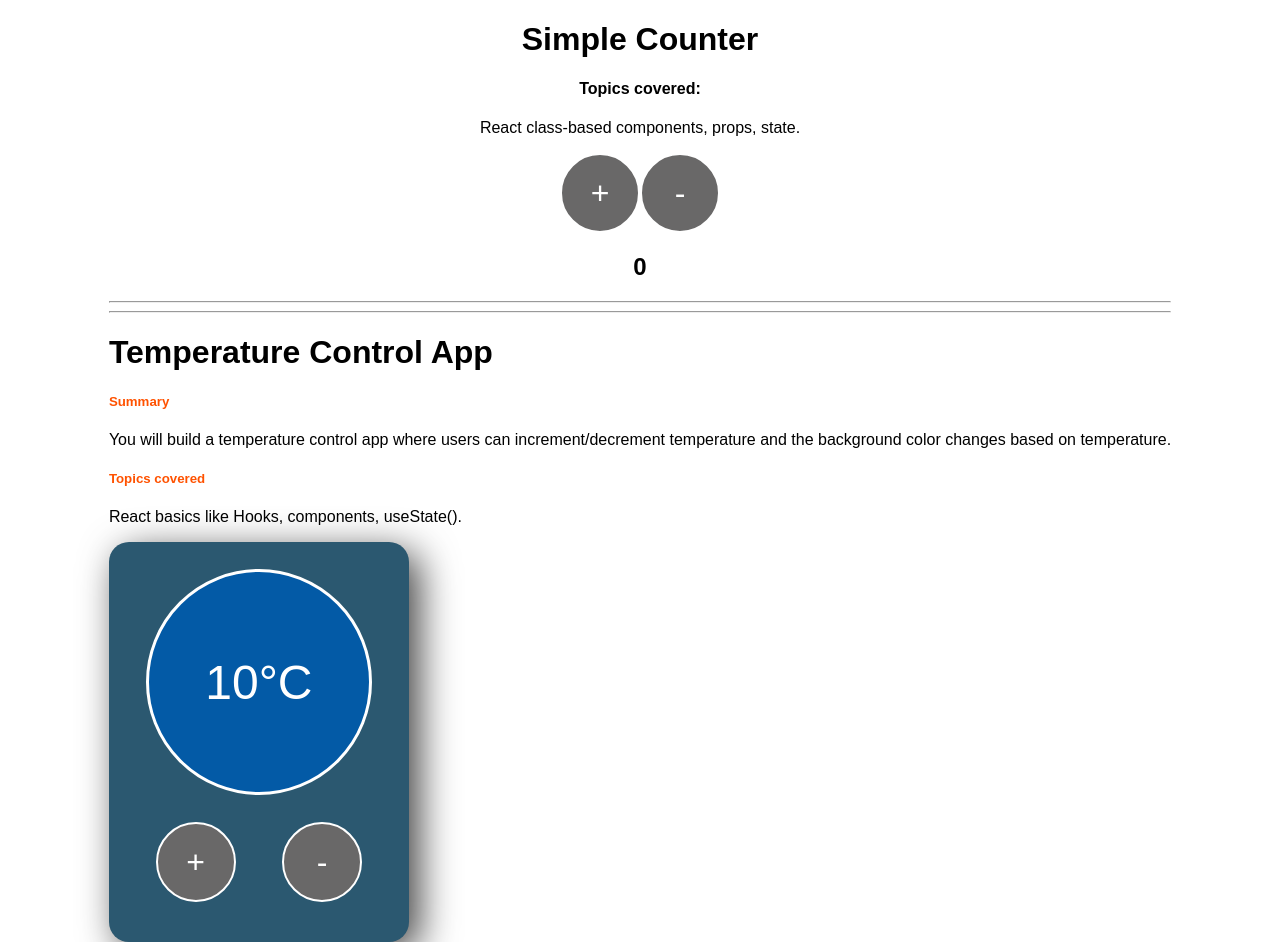
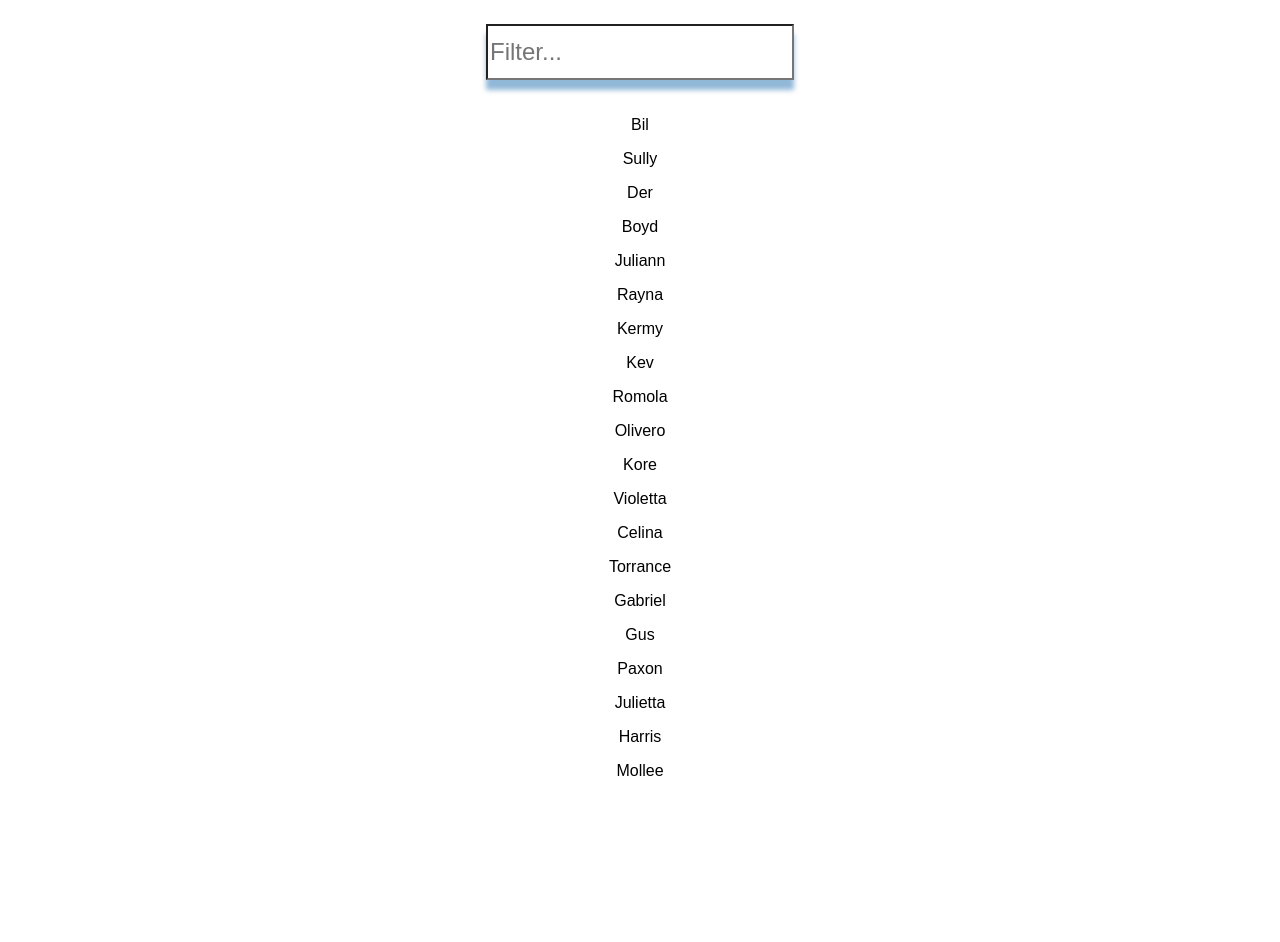
Before and after one commit to mucahitcigci/React-Easy-to-Hard-Example, a React (Create React App) app: page /dataApi in a window 1280 px wide. After the commit the page ends 800 px from the top, so only its background shows below. Built offline with nearby package versions, Linux system fonts and the light colour scheme; the HTML template or start-up script is replaced by a standard one.

Commit message:
new Update

```diff
--- a/package.json
+++ b/package.json
@@ -8,6 +8,7 @@
     "@testing-library/user-event": "^13.5.0",
     "react": "^18.2.0",
     "react-dom": "^18.2.0",
+    "react-router-dom": "^6.6.2",
     "react-scripts": "5.0.1",
     "web-vitals": "^2.1.4"
   },
--- a/src/App.css
+++ b/src/App.css
@@ -38,7 +38,7 @@ body {
   transition: background 0.5s;
 }
 
-button {
+.counter {
   border-radius: 100px;
   height: 80px;
   width: 80px;
@@ -48,12 +48,12 @@ button {
   border: 2px #ffffff solid;
 }
 
-button:hover {
+.counter:hover {
   background: rgb(184, 184, 184);
   cursor: pointer;
 }
 
-button:focus {
+.counter:focus {
   outline: 0;
 }
 
@@ -80,3 +80,14 @@ button:focus {
 .subject h5 {
   color: #ff5200;
 }
+.search-button {
+  border-radius: 10px;
+  font-size: 32px;
+  color: #ffffff;
+  background: rgb(105, 104, 104);
+  border: 2px #ffffff solid;
+}
+.search-button:hover {
+  background: rgb(184, 184, 184);
+  cursor: pointer;
+}
--- a/src/App.js
+++ b/src/App.js
@@ -1,17 +1,17 @@
+import React from "react";
 import "./App.css";
-import Increment from "./componenet/Increment";
-import Temperature from "./componenet/Temperature";
-
+import Home from "./pages/Home";
+import { BrowserRouter, Route, Routes } from "react-router-dom";
+import DataApi from "./pages/DataApi";
 function App() {
   return (
-    <div className="container">
-      <Increment />
-      <hr />
+    <BrowserRouter>
+      <Routes>
+        <Route path="/" element={<Home />} />
 
-      <hr />
-      <Temperature />
-    </div>
+        <Route path="/dataApi" element={<DataApi />} />
+      </Routes>
+    </BrowserRouter>
   );
 }
-
 export default App;
--- /dev/null
+++ b/src/MOCK_DATA.json
@@ -0,0 +1,162 @@
+[
+  {
+    "id": 1,
+    "first_name": "Bil",
+    "last_name": "Staton",
+    "email": "bstaton0@home.pl",
+    "gender": "Male",
+    "ip_address": "109.200.242.135"
+  },
+  {
+    "id": 2,
+    "first_name": "Sully",
+    "last_name": "Gimber",
+    "email": "sgimber1@mac.com",
+    "gender": "Male",
+    "ip_address": "119.43.9.74"
+  },
+  {
+    "id": 3,
+    "first_name": "Der",
+    "last_name": "Loy",
+    "email": "dloy2@shop-pro.jp",
+    "gender": "Male",
+    "ip_address": "191.246.183.209"
+  },
+  {
+    "id": 4,
+    "first_name": "Boyd",
+    "last_name": "Lytton",
+    "email": "blytton3@scribd.com",
+    "gender": "Male",
+    "ip_address": "250.212.86.55"
+  },
+  {
+    "id": 5,
+    "first_name": "Juliann",
+    "last_name": "Spurdon",
+    "email": "jspurdon4@chicagotribune.com",
+    "gender": "Female",
+    "ip_address": "156.115.177.196"
+  },
+  {
+    "id": 6,
+    "first_name": "Rayna",
+    "last_name": "Glencross",
+    "email": "rglencross5@hhs.gov",
+    "gender": "Female",
+    "ip_address": "223.153.67.159"
+  },
+  {
+    "id": 7,
+    "first_name": "Kermy",
+    "last_name": "Poluzzi",
+    "email": "kpoluzzi6@foxnews.com",
+    "gender": "Male",
+    "ip_address": "203.148.222.165"
+  },
+  {
+    "id": 8,
+    "first_name": "Kev",
+    "last_name": "Pothergill",
+    "email": "kpothergill7@homestead.com",
+    "gender": "Male",
+    "ip_address": "250.74.101.8"
+  },
+  {
+    "id": 9,
+    "first_name": "Romola",
+    "last_name": "Struys",
+    "email": "rstruys8@oakley.com",
+    "gender": "Female",
+    "ip_address": "210.195.61.224"
+  },
+  {
+    "id": 10,
+    "first_name": "Olivero",
+    "last_name": "Naylor",
+    "email": "onaylor9@senate.gov",
+    "gender": "Male",
+    "ip_address": "77.198.124.69"
+  },
+  {
+    "id": 11,
+    "first_name": "Kore",
+    "last_name": "Littledike",
+    "email": "klittledikea@rakuten.co.jp",
+    "gender": "Female",
+    "ip_address": "5.159.93.105"
+  },
+  {
+    "id": 12,
+    "first_name": "Violetta",
+    "last_name": "Setterington",
+    "email": "vsetteringtonb@umn.edu",
+    "gender": "Genderfluid",
+    "ip_address": "111.70.59.37"
+  },
+  {
+    "id": 13,
+    "first_name": "Celina",
+    "last_name": "Chetter",
+    "email": "cchetterc@psu.edu",
+    "gender": "Female",
+    "ip_address": "101.212.251.80"
+  },
+  {
+    "id": 14,
+    "first_name": "Torrance",
+    "last_name": "Boice",
+    "email": "tboiced@ocn.ne.jp",
+    "gender": "Male",
+    "ip_address": "212.10.75.18"
+  },
+  {
+    "id": 15,
+    "first_name": "Gabriel",
+    "last_name": "Burless",
+    "email": "gburlesse@gov.uk",
+    "gender": "Male",
+    "ip_address": "55.153.192.201"
+  },
+  {
+    "id": 16,
+    "first_name": "Gus",
+    "last_name": "Springtorp",
+    "email": "gspringtorpf@cyberchimps.com",
+    "gender": "Female",
+    "ip_address": "155.88.147.116"
+  },
+  {
+    "id": 17,
+    "first_name": "Paxon",
+    "last_name": "Beckwith",
+    "email": "pbeckwithg@google.com.au",
+    "gender": "Male",
+    "ip_address": "6.3.218.163"
+  },
+  {
+    "id": 18,
+    "first_name": "Julietta",
+    "last_name": "Fortun",
+    "email": "jfortunh@artisteer.com",
+    "gender": "Female",
+    "ip_address": "83.96.205.205"
+  },
+  {
+    "id": 19,
+    "first_name": "Harris",
+    "last_name": "Kiendl",
+    "email": "hkiendli@oracle.com",
+    "gender": "Male",
+    "ip_address": "147.221.65.9"
+  },
+  {
+    "id": 20,
+    "first_name": "Mollee",
+    "last_name": "Wivell",
+    "email": "mwivellj@etsy.com",
+    "gender": "Female",
+    "ip_address": "69.239.76.247"
+  }
+]
--- a/src/componenet/Temperature.js
+++ b/src/componenet/Temperature.js
@@ -26,7 +26,6 @@ const Temperature = () => {
     <div className="row">
       <div className="col-sm subject">
         {" "}
-        <h1>Temperature Control App</h1>
         <h5>Summary</h5>
         <p>
           {" "}
@@ -45,8 +44,12 @@ const Temperature = () => {
             </div>
           </div>
           <div className="button-container">
-            <button onClick={() => increaseTemperature()}>+</button>
-            <button onClick={() => decreaseTemperature()}>-</button>
+            <button className="counter" onClick={() => increaseTemperature()}>
+              +
+            </button>
+            <button className="counter" onClick={() => decreaseTemperature()}>
+              -
+            </button>
           </div>
         </div>
       </div>
--- /dev/null
+++ b/src/pages/DataApi.css
@@ -0,0 +1,16 @@
+.data-api {
+  display: flex;
+  justify-content: center;
+  align-items: center;
+  flex-direction: column;
+  position: sticky;
+}
+.search-input {
+  margin-top: 20px;
+  margin-bottom: 20px;
+  width: 300px;
+  height: 50px;
+  font-size: 1.5rem;
+  box-shadow: 0px 10px 5px #035aa66e;
+  position: relative;
+}
--- /dev/null
+++ b/src/pages/DataApi.js
@@ -0,0 +1,37 @@
+import React from "react";
+import JSONDATA from "../MOCK_DATA.json";
+import { useState } from "react";
+import "./DataApi.css";
+function DataApi() {
+  const [searchTerm, setSearchTerm] = useState("");
+  return (
+    <div className="container">
+      <div className="data-api">
+        <input
+          className="search-input"
+          type="text"
+          placeholder="Filter..."
+          onChange={(event) => {
+            setSearchTerm(event.target.value);
+          }}
+        />
+      </div>
+      {JSONDATA.filter((val) => {
+        if (searchTerm == "") {
+          return val;
+        } else if (
+          val.first_name.toLowerCase().includes(searchTerm.toLowerCase())
+        ) {
+          return val;
+        }
+      }).map((val, key) => {
+        return (
+          <div className="user" key={key}>
+            <p>{val.first_name}</p>
+          </div>
+        );
+      })}
+    </div>
+  );
+}
+export default DataApi;
--- /dev/null
+++ b/src/pages/Home.js
@@ -0,0 +1,22 @@
+import { useNavigate } from "react-router-dom";
+import Increment from "../componenet/Increment";
+import Temperature from "../componenet/Temperature";
+
+function Home() {
+  const navigate = useNavigate();
+  return (
+    <div className="container">
+      <Increment />
+      <hr />
+      <h1>Temperature Control App</h1>
+      <Temperature />
+      <hr />
+      <button className="search-button" onClick={() => navigate("/dataApi")}>
+        Go To Search Filter
+      </button>
+      <hr />
+    </div>
+  );
+}
+
+export default Home;
```
Also changed, not shown: 1 other file (tests, documents, lock files or other folders).
